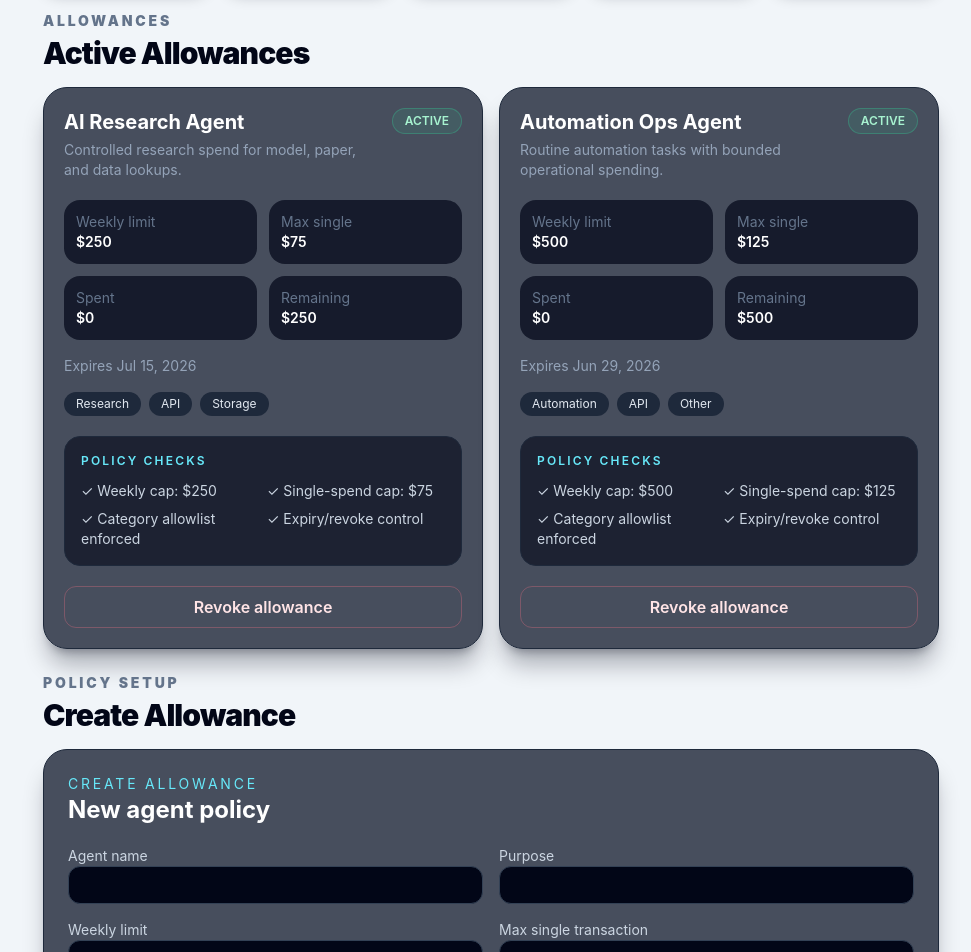
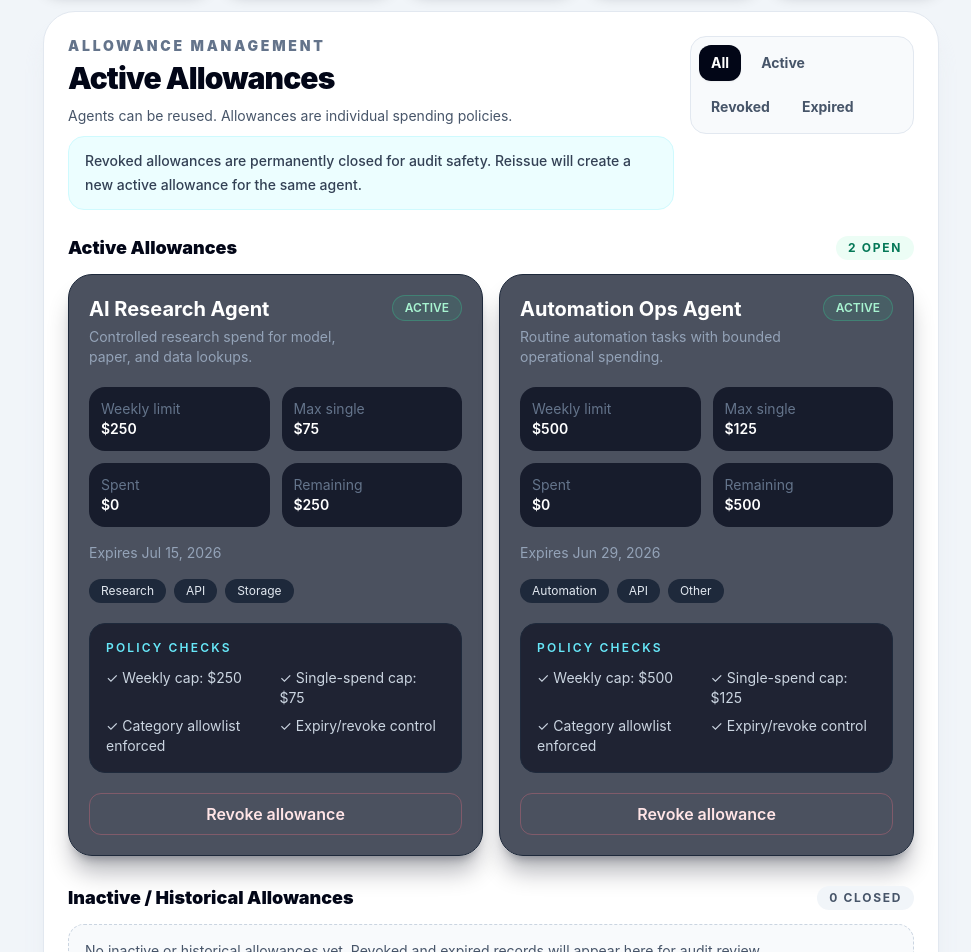
Before and after one commit to labden1980/northstar-agent-allowance-governor, a React (Vite) app: page / in a window 1280 px wide. Shown: the part 2140-3092 px from the top of the page, without its empty margins (309-1280 px from the left). Built offline with nearby package versions, Linux system fonts and the light colour scheme.

Commit message:
Add allowance management structure

```diff
--- a/src/App.tsx
+++ b/src/App.tsx
@@ -1,5 +1,5 @@
 import { useState } from "react";
-import { AllowanceCard } from "./components/AllowanceCard";
+import { AllowanceManagement } from "./components/AllowanceManagement";
 import { AuditTrail } from "./components/AuditTrail";
 import { CreateAllowanceForm } from "./components/CreateAllowanceForm";
 import { AgentLedgerHero } from "./components/dashboard/AgentLedgerHero";
@@ -60,16 +60,8 @@ export default function App() {
         />
         <DashboardStats allowances={allowances} auditEvents={auditEvents} />
 
-        <section id="allowances" className="scroll-mt-24 space-y-4">
-          <div>
-            <p className="text-sm font-black uppercase tracking-[0.2em] text-slate-500">Allowances</p>
-            <h2 className="mt-1 text-3xl font-black tracking-[-0.03em] text-slate-950">Active Allowances</h2>
-          </div>
-          <div className="grid gap-4 lg:grid-cols-2">
-            {allowances.map((allowance) => (
-              <AllowanceCard key={allowance.id} allowance={allowance} onRevoke={handleRevokeAllowance} />
-            ))}
-          </div>
+        <section id="allowances" className="scroll-mt-24">
+          <AllowanceManagement allowances={allowances} onRevoke={handleRevokeAllowance} />
         </section>
 
         <section id="create-allowance" className="scroll-mt-24 space-y-4">
--- /dev/null
+++ b/src/components/AllowanceManagement.tsx
@@ -0,0 +1,145 @@
+import { useMemo, useState } from "react";
+import { getEffectiveStatus } from "../lib/allowanceEngine";
+import { formatCurrency, formatDate, statusStyles } from "../lib/formatters";
+import type { Allowance, AllowanceStatus, AuditEvent } from "../types/allowance";
+import { AllowanceCard } from "./AllowanceCard";
+
+interface AllowanceManagementProps {
+  allowances: Allowance[];
+  onRevoke: (allowance: Allowance, auditEvent: AuditEvent) => void;
+}
+
+type StatusFilter = "all" | AllowanceStatus;
+
+const filterOptions: Array<{ label: string; value: StatusFilter }> = [
+  { label: "All", value: "all" },
+  { label: "Active", value: "active" },
+  { label: "Revoked", value: "revoked" },
+  { label: "Expired", value: "expired" },
+];
+
+const statusLabel = (status: AllowanceStatus): string => status.charAt(0).toUpperCase() + status.slice(1);
+
+export function AllowanceManagement({ allowances, onRevoke }: AllowanceManagementProps) {
+  const [statusFilter, setStatusFilter] = useState<StatusFilter>("all");
+
+  const filteredAllowances = useMemo(
+    () =>
+      allowances.filter((allowance) => {
+        const effectiveStatus = getEffectiveStatus(allowance);
+        return statusFilter === "all" || effectiveStatus === statusFilter;
+      }),
+    [allowances, statusFilter],
+  );
+
+  const activeAllowances = filteredAllowances.filter((allowance) => getEffectiveStatus(allowance) === "active");
+  const historicalAllowances = filteredAllowances.filter((allowance) => getEffectiveStatus(allowance) !== "active");
+
+  return (
+    <section className="rounded-[2rem] border border-slate-200 bg-white p-5 shadow-xl shadow-slate-200/60 sm:p-6">
+      <div className="flex flex-col gap-4 lg:flex-row lg:items-start lg:justify-between">
+        <div className="max-w-3xl">
+          <p className="text-sm font-black uppercase tracking-[0.2em] text-slate-500">Allowance management</p>
+          <h2 className="mt-1 text-3xl font-black tracking-[-0.03em] text-slate-950">Active Allowances</h2>
+          <p className="mt-2 text-sm leading-6 text-slate-600">
+            Agents can be reused. Allowances are individual spending policies.
+          </p>
+          <p className="mt-2 rounded-2xl border border-cyan-100 bg-cyan-50 px-4 py-3 text-sm font-medium leading-6 text-slate-700">
+            Revoked allowances are permanently closed for audit safety. Reissue will create a new active allowance for the same agent.
+          </p>
+        </div>
+        <div className="flex flex-wrap gap-2 rounded-2xl border border-slate-200 bg-slate-50 p-2" aria-label="Filter allowances by status">
+          {filterOptions.map((option) => {
+            const isSelected = statusFilter === option.value;
+            return (
+              <button
+                key={option.value}
+                type="button"
+                onClick={() => setStatusFilter(option.value)}
+                className={`rounded-xl px-3 py-2 text-sm font-bold transition ${
+                  isSelected ? "bg-slate-950 text-white shadow-sm" : "text-slate-600 hover:bg-white hover:text-slate-950"
+                }`}
+                aria-pressed={isSelected}
+              >
+                {option.label}
+              </button>
+            );
+          })}
+        </div>
+      </div>
+
+      <div className="mt-6 space-y-7">
+        <div className="space-y-3">
+          <div className="flex items-center justify-between gap-3">
+            <h3 className="text-lg font-black text-slate-950">Active Allowances</h3>
+            <span className="rounded-full bg-emerald-50 px-3 py-1 text-xs font-bold uppercase tracking-[0.14em] text-emerald-700">
+              {activeAllowances.length} open
+            </span>
+          </div>
+          {activeAllowances.length > 0 ? (
+            <div className="grid gap-4 lg:grid-cols-2">
+              {activeAllowances.map((allowance) => (
+                <AllowanceCard key={allowance.id} allowance={allowance} onRevoke={onRevoke} />
+              ))}
+            </div>
+          ) : (
+            <p className="rounded-2xl border border-dashed border-slate-300 bg-slate-50 p-4 text-sm text-slate-600">
+              No active allowances match this filter.
+            </p>
+          )}
+        </div>
+
+        <div className="space-y-3">
+          <div className="flex items-center justify-between gap-3">
+            <h3 className="text-lg font-black text-slate-950">Inactive / Historical Allowances</h3>
+            <span className="rounded-full bg-slate-100 px-3 py-1 text-xs font-bold uppercase tracking-[0.14em] text-slate-600">
+              {historicalAllowances.length} closed
+            </span>
+          </div>
+          {historicalAllowances.length > 0 ? (
+            <div className="grid gap-3">
+              {historicalAllowances.map((allowance) => {
+                const effectiveStatus = getEffectiveStatus(allowance);
+                return (
+                  <article key={allowance.id} className="rounded-3xl border border-slate-200 bg-slate-50 p-4 shadow-sm">
+                    <div className="flex flex-col gap-4 md:flex-row md:items-center md:justify-between">
+                      <div>
+                        <div className="flex flex-wrap items-center gap-2">
+                          <h4 className="text-base font-black text-slate-950">{allowance.agentName}</h4>
+                          <span className={`rounded-full border px-3 py-1 text-xs font-semibold uppercase ${statusStyles[effectiveStatus]}`}>
+                            {statusLabel(effectiveStatus)}
+                          </span>
+                        </div>
+                        <p className="mt-1 text-sm leading-6 text-slate-600">{allowance.purpose}</p>
+                        <p className="mt-2 text-xs font-semibold uppercase tracking-[0.16em] text-slate-500">
+                          Limit {formatCurrency(allowance.weeklyLimit)} · Spent {formatCurrency(allowance.spent)} · Expired {formatDate(allowance.expiryDate)}
+                        </p>
+                      </div>
+                      <div className="flex flex-col items-start gap-2 md:items-end">
+                        <button
+                          type="button"
+                          disabled
+                          className="cursor-not-allowed rounded-xl border border-slate-300 bg-white px-4 py-2 text-sm font-bold text-slate-400"
+                          aria-disabled="true"
+                        >
+                          Reissue Allowance
+                        </button>
+                        <span className="rounded-full bg-amber-50 px-3 py-1 text-xs font-bold uppercase tracking-[0.14em] text-amber-700">
+                          Coming in next batch
+                        </span>
+                      </div>
+                    </div>
+                  </article>
+                );
+              })}
+            </div>
+          ) : (
+            <p className="rounded-2xl border border-dashed border-slate-300 bg-slate-50 p-4 text-sm text-slate-600">
+              No inactive or historical allowances yet. Revoked and expired records will appear here for audit review.
+            </p>
+          )}
+        </div>
+      </div>
+    </section>
+  );
+}
```
